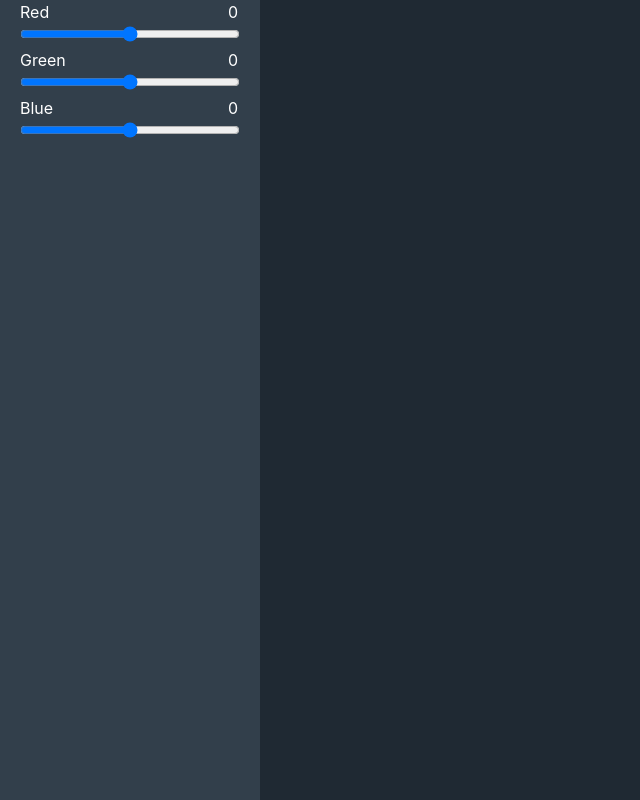
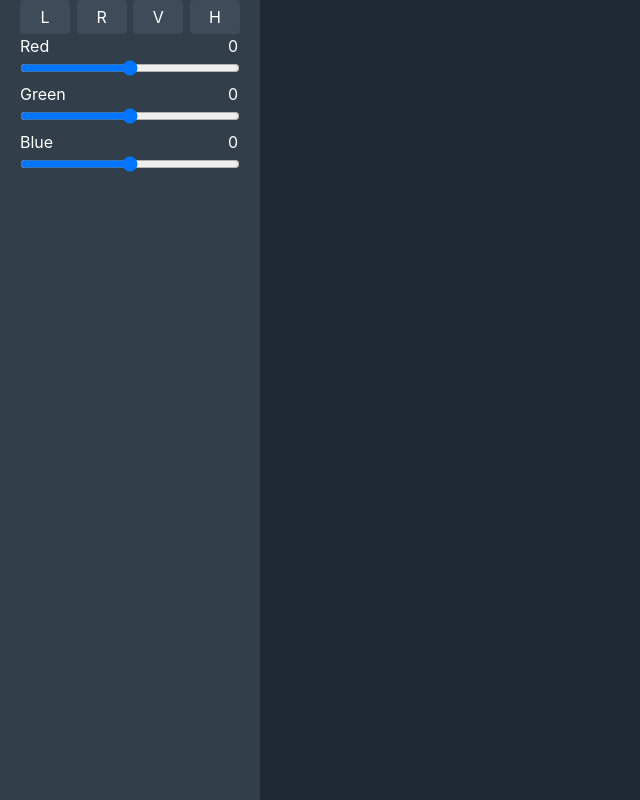
Before and after one commit to chrid97/image-editor, a React (Create React App) app: page / in a window 1280 px wide. Shown: the whole page, without its empty margins (0-640 px from the left). Built offline with nearby package versions, Linux system fonts and the light colour scheme.

Commit message:
Add buttons for rotation and flipping

```diff
--- a/src/App.tsx
+++ b/src/App.tsx
@@ -1,12 +1,19 @@
 import { Slider } from "./components/Slider";
+import { Button } from "./components/Button";
 
 function App() {
     return (
         <div className="bg-dark-900 max-w-screen min-h-screen">
             <aside className="w-[260px] h-screen bg-dark-800 text-[#FFFFFF] px-5">
-        <Slider text={"Red"} min={-255} max={255} initialValue={0}></Slider>
-        <Slider text={"Green"} min={-255} max={255} initialValue={0}></Slider>
-        <Slider text={"Blue"} min={-255} max={255} initialValue={0}></Slider>
+                <div className="flex justify-between">
+                    <Button text={"L"} />
+                    <Button text={"R"} />
+                    <Button text={"V"} />
+                    <Button text={"H"} />
+                </div>
+                <Slider text={"Red"} min={-255} max={255} initialValue={0} />
+                <Slider text={"Green"} min={-255} max={255} initialValue={0} />
+                <Slider text={"Blue"} min={-255} max={255} initialValue={0} />
             </aside>
         </div>
     );
```
Lines whose indentation alone changed are shown as unchanged.
